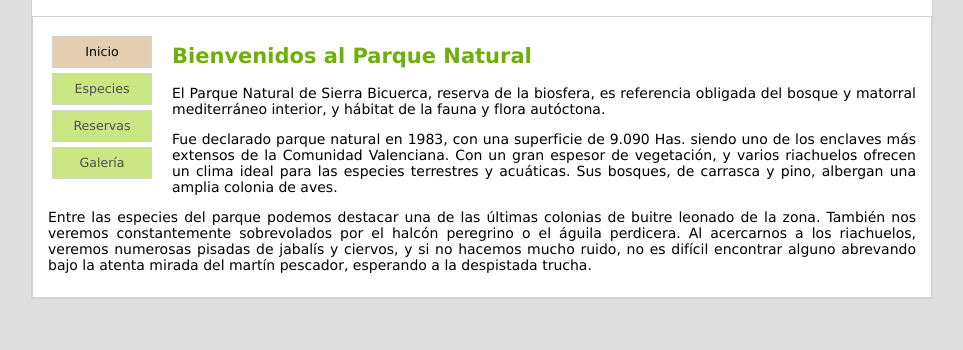
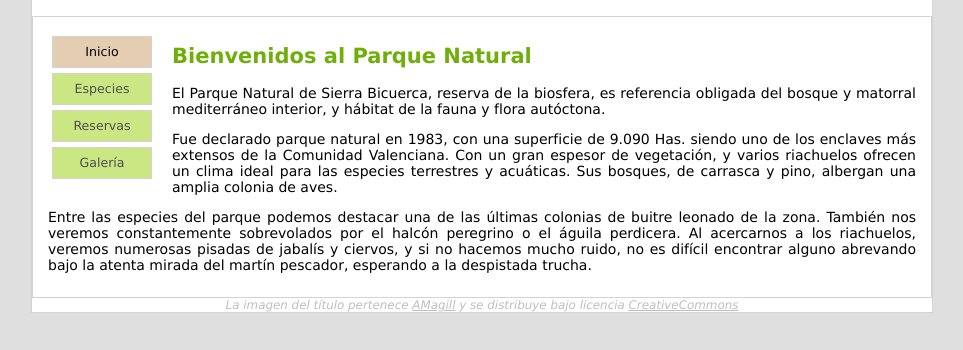
Before and after one commit to burnout131/c5-ta28, a plain HTML site: page parquenatural/index.html in a window 1280 px wide. Shown: the part 216-566 px from the top of the page, without its empty margins (158-1121 px from the left). Drawn offline with Linux system fonts and the light colour scheme.

Commit message:
Cambios menores en ejercicio 10

```diff
--- a/parquenatural/estilo.css
+++ b/parquenatural/estilo.css
@@ -74,10 +74,23 @@ div.contenido {
   color: #000;
 }
 
-#menu li.activa, #menu li.activa:hover {
+#menu li.activa,
+#menu li.activa:hover {
   border: #d3d3d3 1px solid;
   background-color: #e5cdb2;
 }
-#menu li.activa a, #menu li.activa:hover a {
+#menu li.activa a,
+#menu li.activa:hover a {
   color: #000;
 }
+
+div.autores {
+  color: #bfbfbf;
+  font-size: 85%;
+  text-align: center;
+  font-style: oblique;
+}
+
+div.autores a {
+  color: #bfbfbf;
+}
--- a/parquenatural/index.html
+++ b/parquenatural/index.html
@@ -18,7 +18,6 @@
     </ul>
 
     <div class="contenido">
-
       <h2>Bienvenidos al Parque Natural</h2>
       <p>
         El Parque Natural de Sierra Bicuerca, reserva de la biosfera, es
@@ -41,7 +40,11 @@
         alguno abrevando bajo la atenta mirada del martín pescador, esperando a
         la despistada trucha.
       </p>
-
+    </div>
+    <div class="autores">
+      La imagen del título pertenece
+      <a href="http://www.flickr.com/photos/amagill/2740376079/">AMagill</a> y se distribuye bajo licencia
+      <a href="http://creativecommons.org/licenses/by/2.0/deed.es">CreativeCommons</a>
     </div>
   </body>
 </html>
```
